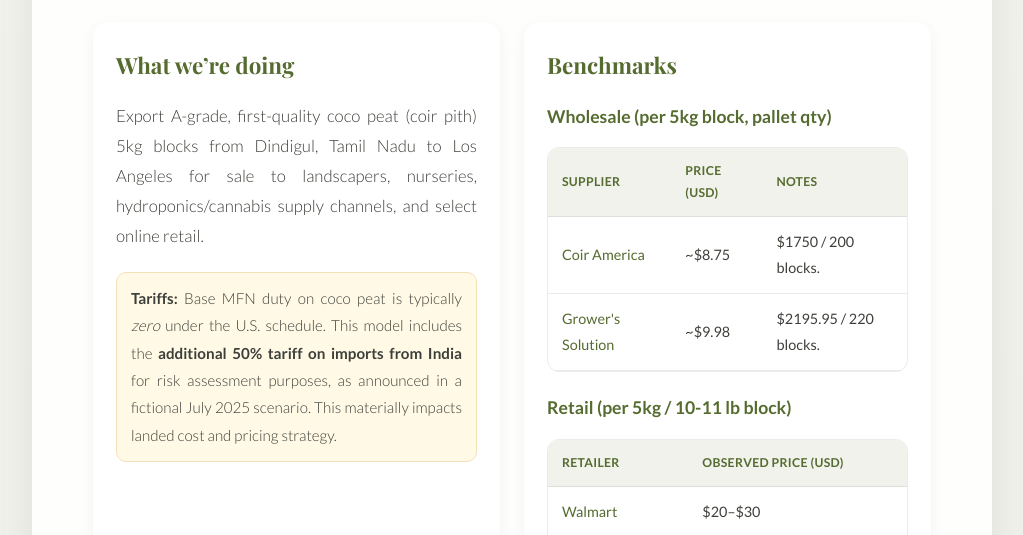
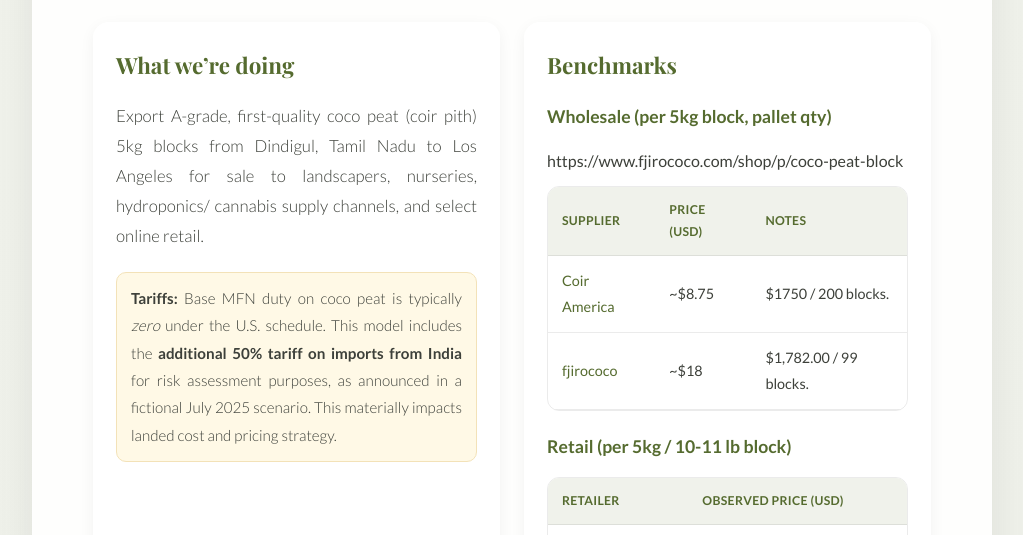
Before and after one commit to weyjei2-a11y/weyjei2-a11y.github.io, a plain HTML site: page index.html in a window 1280 px wide. Shown: the part 391-926 px from the top of the page, without its empty margins (128-1151 px from the left). Drawn offline with nearby package versions, Linux system fonts and the light colour scheme.

Commit message:
Update index.html

```diff
--- a/index.html
+++ b/index.html
@@ -77,7 +77,7 @@ font-size:.95em;border:1px solid var(--border-color);border-radius:12px;overflow
   <div class="grid two">
     <div class="card">
       <h3>What we’re doing</h3>
-      <p>Export A-grade, first-quality coco peat (coir pith) 5kg blocks from Dindigul, Tamil Nadu to Los Angeles for sale to landscapers, nurseries, hydroponics/cannabis supply channels, and select online retail.</p>
+      <p>Export A-grade, first-quality coco peat (coir pith) 5kg blocks from Dindigul, Tamil Nadu to Los Angeles for sale to landscapers, nurseries, hydroponics/ cannabis supply channels, and select online retail.</p>
       <p class="note"><strong>Tariffs:</strong> Base MFN duty on coco peat is typically <em>zero</em> under the U.S. schedule. This model includes the <strong>additional 50% tariff on imports from India</strong> for risk assessment purposes, as announced in a fictional July 2025 scenario. This materially impacts landed cost and pricing strategy.</p>
     </div>
     <div class="card">
@@ -87,8 +87,9 @@ font-size:.95em;border:1px solid var(--border-color);border-radius:12px;overflow
           <thead><tr><th>Supplier</th><th>Price (USD)</th><th>Notes</th></tr></thead>
           <tbody>
           <tr><td><a href="https://www.coiramerica.com/products-coco-peat-fiber-block.html" target="_blank">Coir America</a></td><td>~$8.75</td><td>$1750 / 200 blocks.</td></tr>
-          <tr><td><a href="https://growers-solution.com/products/gs-coconut-coir-block-5kg-pallet-of-220" target="_blank">Grower's Solution</a></td><td>~$9.98</td><td>$2195.95 / 220 blocks.</td>
+          <tr><td><a href="https://www.fjirococo.com/shop/p/coco-peat-block" target="_blank">fjirococo</a></td><td>~$18</td><td>$1,782.00 / 99 blocks.</td>
           </tr>
+          https://www.fjirococo.com/shop/p/coco-peat-block
           </tbody>
         </table>
        <h4 style="margin-top: 20px;">Retail (per 5kg / 10-11 lb block)</h4>
```
